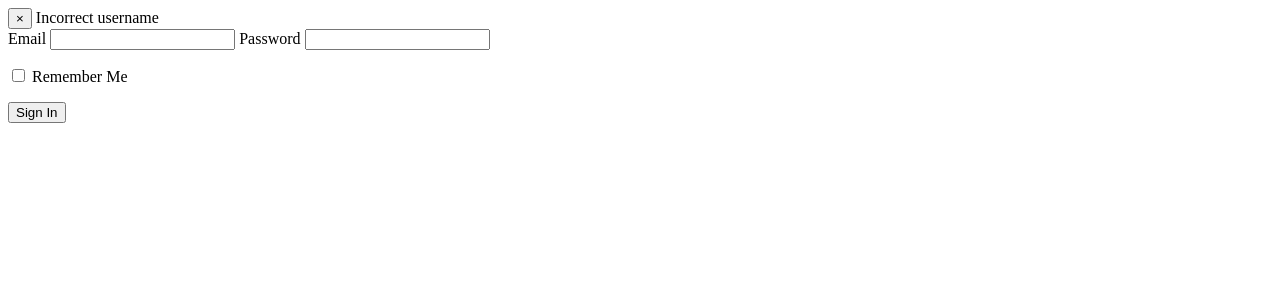
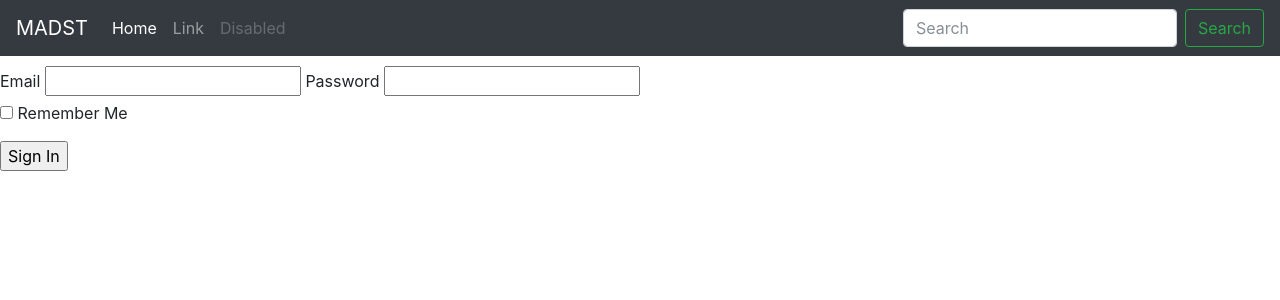
Before and after one commit to graysonhead/MADST, a Flask app: page /login in a window 1280 px wide. Shown: the top 300 px of the page. Run offline with Flask 2, Linux system fonts and the light colour scheme; parts of the project's set-up code (start-up, migrations or seed data) failed here and were passed over; some libraries are stand-ins or nearby versions.

Commit message:
Adding Web Interface Template

```diff
--- a/app/templates/base.html
+++ b/app/templates/base.html
@@ -2,10 +2,39 @@
 <html lang="en">
 <head>
     <meta charset="UTF-8">
+    <meta http-equiv="X-UA-Compatible" content="IE=edge">
+    <meta name="viewport" content="width=device-width, initial-scale=1">
+
     <title>{{ title }}</title>
+    <link rel="stylesheet" href="https://maxcdn.bootstrapcdn.com/bootstrap/4.0.0-beta.2/css/bootstrap.min.css" integrity="sha384-PsH8R72JQ3SOdhVi3uxftmaW6Vc51MKb0q5P2rRUpPvrszuE4W1povHYgTpBfshb" crossorigin="anonymous">
 
+    <!-- Custom style for this template -->
+    <link href="/static/css/navbar-top-fixed.css" rel="stylesheet">
 </head>
 <body>
+<nav class="navbar navbar-expand-md navbar-dark fixed-top bg-dark">
+      <a class="navbar-brand" href="#">MADST</a>
+      <button class="navbar-toggler" type="button" data-toggle="collapse" data-target="#navbarCollapse" aria-controls="navbarCollapse" aria-expanded="false" aria-label="Toggle navigation">
+        <span class="navbar-toggler-icon"></span>
+      </button>
+      <div class="collapse navbar-collapse" id="navbarCollapse">
+        <ul class="navbar-nav mr-auto">
+          <li class="nav-item active">
+            <a class="nav-link" href="#">Home <span class="sr-only">(current)</span></a>
+          </li>
+          <li class="nav-item">
+            <a class="nav-link" href="#">Link</a>
+          </li>
+          <li class="nav-item">
+            <a class="nav-link disabled" href="#">Disabled</a>
+          </li>
+        </ul>
+        <form class="form-inline mt-2 mt-md-0">
+          <input class="form-control mr-sm-2" type="text" placeholder="Search" aria-label="Search">
+          <button class="btn btn-outline-success my-2 my-sm-0" type="submit">Search</button>
+        </form>
+      </div>
+    </nav>
     {% with messages = get_flashed_messages() %}
 	    {% if messages %}
 	        {% for message in messages %}
@@ -16,8 +45,13 @@
 	        {% endfor %}
 	    {% endif %}
 	{% endwith %}
-
     {% block content %}{% endblock %}
-
+    <!-- Bootstrap core JavaScript
+    ================================================== -->
+    <!-- Placed at the end of the document so the pages load faster -->
+    <script src="https://code.jquery.com/jquery-3.2.1.slim.min.js" integrity="sha384-KJ3o2DKtIkvYIK3UENzmM7KCkRr/rE9/Qpg6aAZGJwFDMVNA/GpGFF93hXpG5KkN" crossorigin="anonymous"></script>
+    <script>window.jQuery || document.write('<script src="/static/js/jquery.min.js"><\/script>')</script>
+    <script src="/static/js/popper.min.js"></script>
+    <script src="/static/js/bootstrap.min.js"></script>
 </body>
 </html>
--- a/app/views.py
+++ b/app/views.py
@@ -23,7 +23,10 @@ def before_request():
 @app.route('/index', methods=['GET'])
 def index():
 	log_pageview(request.path)
-	return "Hello World!"
+	return render_template(
+		'home.html',
+		title='Home'
+	)
 
 @app.route('/sec1', methods=['GET'])
 @required('admin')
```
Also changed, not shown: app/templates/home.html (added, +34 -0 lines), app/templates/dbops.py (deleted). Lines whose indentation alone changed are shown as unchanged.
